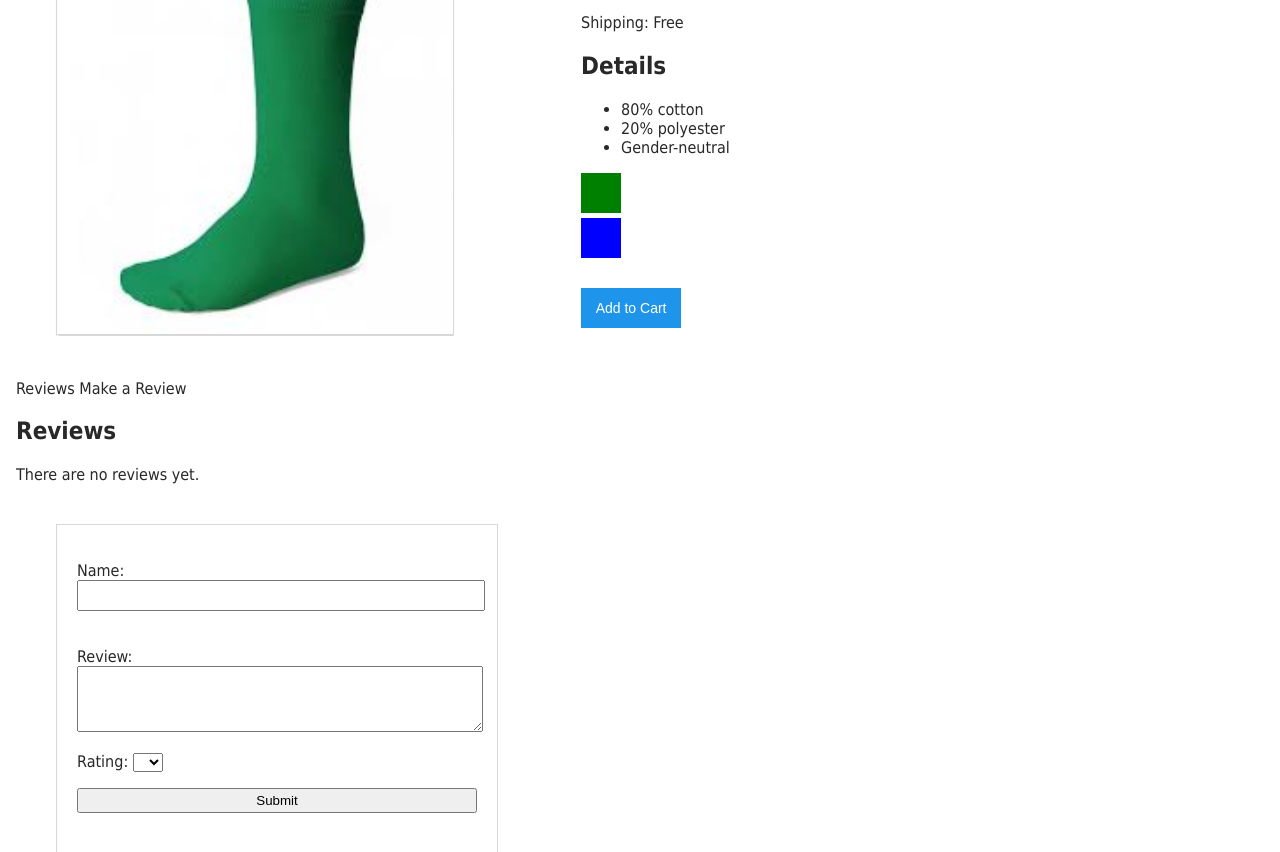
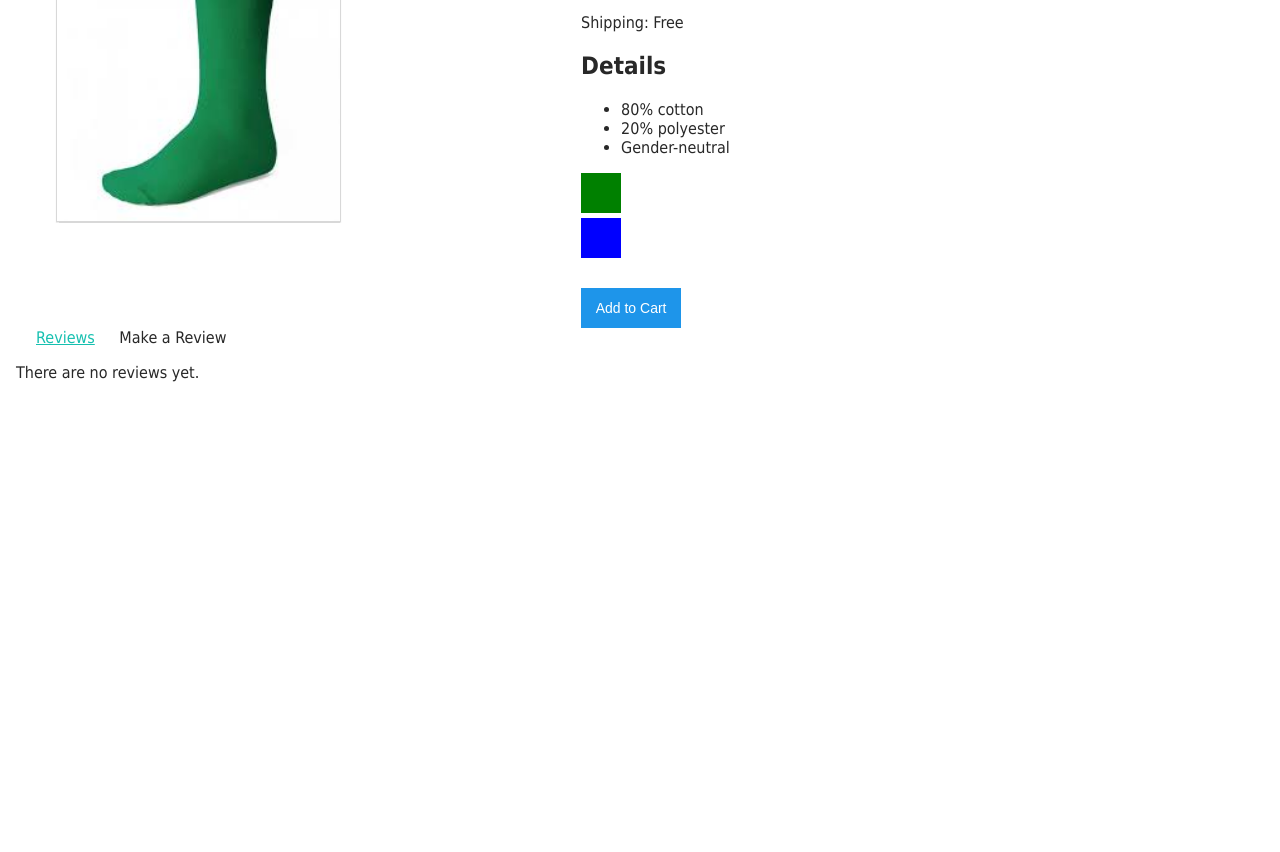
Before and after one commit to nickfp1985/vue-product-page, a plain HTML site: page index.html in a window 1280 px wide. Shown: the part 204-1056 px from the top of the page. After the commit the page ends 800 px from the top, so only its background shows below. Drawn offline with nearby package versions, Linux system fonts and the light colour scheme.

Commit message:
added tabs to the product reviews section

```diff
--- a/main.js
+++ b/main.js
@@ -1,3 +1,5 @@
+var eventBus = new Vue()
+
 Vue.component('product', {
   props: {
     premium: {
@@ -74,9 +76,6 @@ Vue.component('product', {
     updateProduct(index) {
       this.selectedVariant = index
       console.log(index)
-    },
-    addReview(productReview) {
-      this.reviews.push(productReview)
     }
   },
   computed: {
@@ -96,6 +95,11 @@ Vue.component('product', {
         return 2.99
       }
     }
+  },
+  mounted() {
+    eventBus.$on('review-submitted', productReview => {
+      this.reviews.push(productReview)
+    })
   }
 })
 
@@ -152,7 +156,7 @@ Vue.component('product-review', {
           review: this.review,
           rating: this.rating
         }
-        this.$emit('review-submitted', productReview)
+        eventBus.$emit('review-submitted', productReview)
         this.name = null
         this.review = null
         this.rating = null
@@ -182,8 +186,7 @@ Vue.component('product-tabs', {
           @click="selectedTab = tab">
           {{ tab }}</span>
 
-      <div>
-        <h2>Reviews</h2>
+      <div v-show="selectedTab === 'Reviews'">
         <p v-if="!reviews.length">There are no reviews yet.</p>
         <ul>
           <li v-for="review in reviews">
@@ -194,7 +197,7 @@ Vue.component('product-tabs', {
         </ul>
       </div>
 
-      <product-review @review-submitted></product-review>
+      <product-review v-show="selectedTab === 'Make a Review'"></product-review>
 
     </div>
   `,
--- a/style.css
+++ b/style.css
@@ -18,7 +18,7 @@ body {
 
 img {
   border: 1px solid #d8d8d8;
-  width: 70%;
+  width: 50%;
   margin: 40px;
   box-shadow: 0px .5px 1px #d8d8d8;
 }
@@ -77,3 +77,13 @@ textarea {
   width: 100%;
   height: 60px;
 }
+
+.tab {
+  margin-left: 20px;
+  cursor: pointer;
+}
+
+.activeTab {
+  color: #16C0B0;
+  text-decoration: underline;
+}
```
